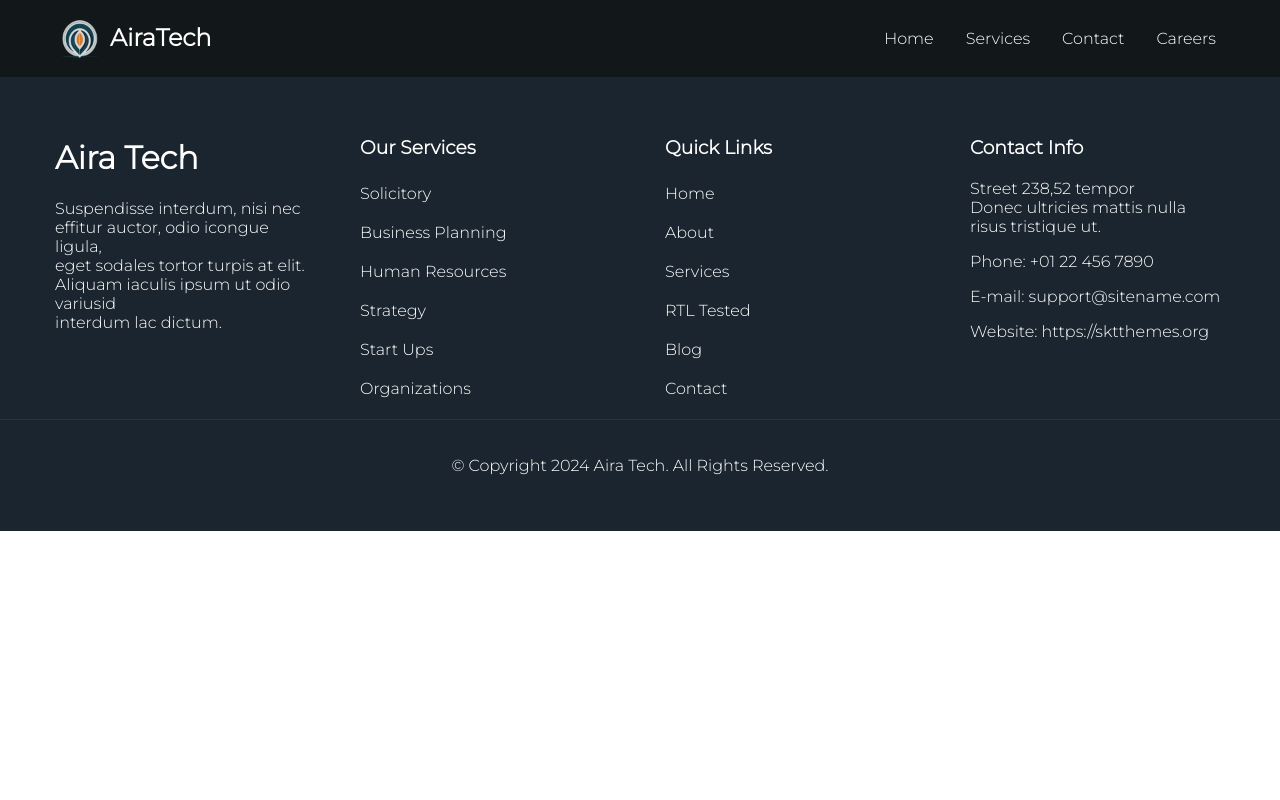
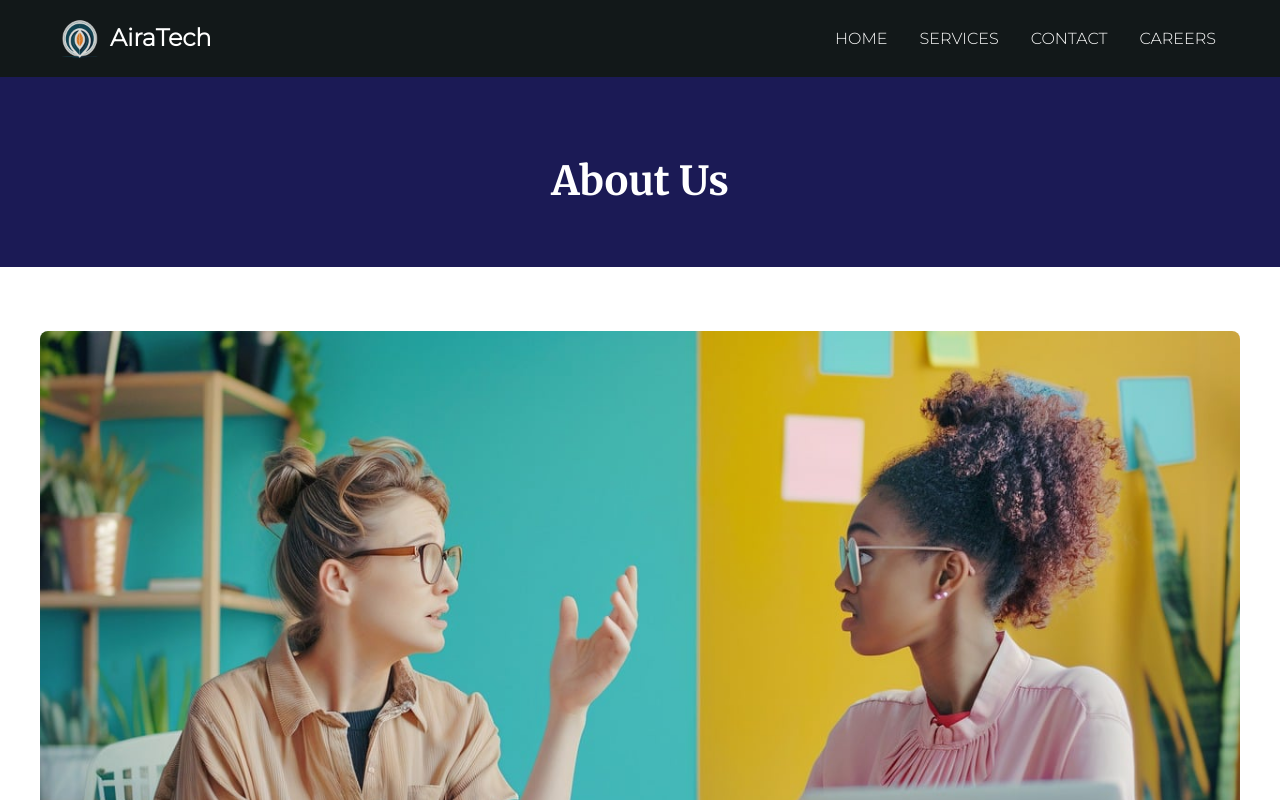
Before and after one commit to dineshdvn123/aira_tech, a React (Create React App) app: page /about in a window 1280 px wide. Shown: the top 800 px of the page. Built offline with nearby package versions, Linux system fonts and the light colour scheme.

Commit message:
About Us Page

```diff
--- a/src/App.js
+++ b/src/App.js
@@ -8,6 +8,7 @@ import Footer from './components/Footer/Footer'
 import Careers from './components/Careers/Careers';
 import JobDetail from './components/JobDetail/JobDetail';
 import ServiceDetails from './components/ServiceDetails/ServiceDetails';
+import AboutUsPage from './components/AboutUsPage/AboutUsPage';
 
 function App() {
   return (
@@ -16,6 +17,7 @@ function App() {
       <Routes>
         <Route path="/" element={<LandingPage />} />
         <Route path="/contact" element={<ContactUs />} />
+        <Route path="/about" element={<AboutUsPage />} />
         <Route path="/services" element={<Services />} />
         <Route path="/careers" element={<Careers />} />
         <Route path="/jobs/:jobId" element={<JobDetail />} />
--- /dev/null
+++ b/src/components/AboutUsPage/AboutUsPage.css
@@ -0,0 +1,16 @@
+.page-description-aboutus {
+  width: 100%;
+  display: flex;
+  flex-direction: column;
+  justify-content: center;
+  align-items: center;
+  background-color: #1b1a55;
+  padding: 20px 0;
+  height: 150px;
+}
+
+.page-description-aboutus h2 {
+    font-family: "Merriweather", serif;
+    font-weight: 700;
+    color: white;
+  }
--- /dev/null
+++ b/src/components/AboutUsPage/AboutUsPage.js
@@ -0,0 +1,43 @@
+import React from 'react'
+import './AboutUsPage.css'
+import AboutUsImage from '../../assets/AboutUsImage.jpg';
+
+function AboutUsPage() {
+  return (
+    <div>
+    <div className="page-description-aboutus">
+        <h2>About Us</h2>
+    </div>
+    <section className="about-us" style={{flexDirection: 'column'}}>
+    <div className="about-image">
+                <img src={AboutUsImage} alt="About Us" />
+            </div>
+            <div className="about-content">
+                <h3>Empower Your Business with Strategic Staffing Solutions</h3>
+                <p>Welcome to AiraTech Consultancy Services, where we specialize in transforming businesses through innovative staffing and recruiting solutions. Established with a vision to redefine workforce dynamics, we cater to diverse industries including IT, healthcare, finance, and engineering.</p>
+                <h2>Our Mission</h2>
+
+<p>At AiraTech, our mission is clear: to assist businesses in adapting and thriving in dynamic environments through strategic staffing solutions. We are committed to delivering value-driven recruitment services that exceed expectations and drive organizational success.</p>
+
+<h2>What Sets Us Apart</h2>
+
+<ul>
+  <li><strong>Expertise:</strong> With deep industry knowledge and a global network, we offer specialized staffing solutions tailored to meet the unique needs of each client.</li>
+  <li><strong>Innovation:</strong> Leveraging advanced technology and AI-driven tools, we streamline the recruitment process to ensure efficiency and accuracy.</li>
+  <li><strong>Client-Centric Approach:</strong> Building long-term partnerships is at the core of our service. We prioritize understanding our clients' cultures, values, and goals to deliver personalized and effective staffing solutions.</li>
+</ul>
+
+<h2>Our Process</h2>
+
+<p>From initial consultation to candidate placement and beyond, our structured approach ensures seamless integration and support throughout the recruitment lifecycle. We focus on compliance, quality assurance, and continuous improvement to deliver exceptional results consistently.</p>
+
+<h2>Get in Touch</h2>
+
+<p>Explore how AiraTech Consultancy Services can empower your business with strategic staffing solutions. Contact us today to learn more about our services and how we can help you achieve your staffing goals.</p>
+            </div>
+        </section>
+    </div>
+  )
+}
+
+export default AboutUsPage
--- a/src/components/Footer/Footer.css
+++ b/src/components/Footer/Footer.css
@@ -34,7 +34,7 @@
   padding-top: 20px;
   border-top: 1px solid #333;
 }
-
+/*
 @media (max-width: 768px) {
   .footer-container {
     grid-template-columns: 1fr;
@@ -45,4 +45,4 @@
   .footer-column {
     margin: 15px 0;
   }
-}
+} */
--- a/src/components/NavBar/NavBar.js
+++ b/src/components/NavBar/NavBar.js
@@ -25,16 +25,19 @@ const NavBar = () => {
             </div>
             <ul className={menuOpen ? "open" : ""}>
                 <li>
-                    <NavLink to="/" onClick={handleLinkClick}>Home</NavLink>
+                    <NavLink to="/" onClick={handleLinkClick}>HOME</NavLink>
+                </li>
+                {/* <li>
+                    <NavLink to="/about" onClick={handleLinkClick}>ABOUT US</NavLink>
+                </li> */}
+                <li>
+                    <NavLink to="/services" onClick={handleLinkClick}>SERVICES</NavLink>
                 </li>
                 <li>
-                    <NavLink to="/services" onClick={handleLinkClick}>Services</NavLink>
+                    <NavLink to="/contact" onClick={handleLinkClick}>CONTACT</NavLink>
                 </li>
                 <li>
-                    <NavLink to="/contact" onClick={handleLinkClick}>Contact</NavLink>
-                </li>
-                <li>
-                    <NavLink to="/careers" onClick={handleLinkClick}>Careers</NavLink>
+                    <NavLink to="/careers" onClick={handleLinkClick}>CAREERS</NavLink>
                 </li>
             </ul>
         </nav>
--- a/src/components/ServicesSection/ServicesSection.css
+++ b/src/components/ServicesSection/ServicesSection.css
@@ -119,10 +119,10 @@
 /* Media Queries for Responsiveness */
 @media (max-width: 768px) {
   .services {
-    grid-template-columns: 1fr; /* Stack vertically on smaller screens */
+    grid-template-columns: 1fr;
   }
 
   .service {
-    margin-bottom: 1.5rem; /* Add space between services when stacked */
+    margin-bottom: 1.5rem;
   }
 }
--- a/src/components/WhatWeServe/WhatWeServe.css
+++ b/src/components/WhatWeServe/WhatWeServe.css
@@ -112,7 +112,7 @@
 }
 
 /* Media Query for responsiveness */
-@media (max-width: 768px) {
+@media (max-width: 800px) {
   .what-we-serve {
     flex-direction: column-reverse;
   }
@@ -122,12 +122,11 @@
   }
 
   .service-item {
-    border-right: none; /* Remove right border on smaller screens */
+    border-right: none;
   }
 
   .service-item:nth-child(odd),
   .service-item:nth-child(even) {
-    /* Odd items (1st, 3rd, etc.) */
     margin-top: 0;
     margin-bottom: 0;
   }
```
Also changed, not shown: src/assets/AboutUsImage.jpg (added).
